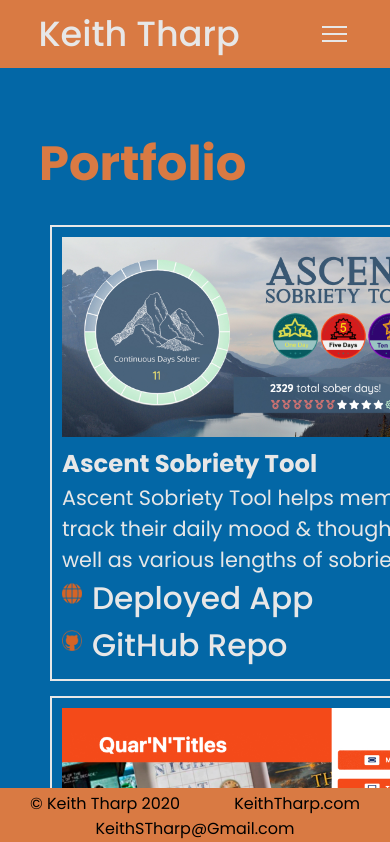
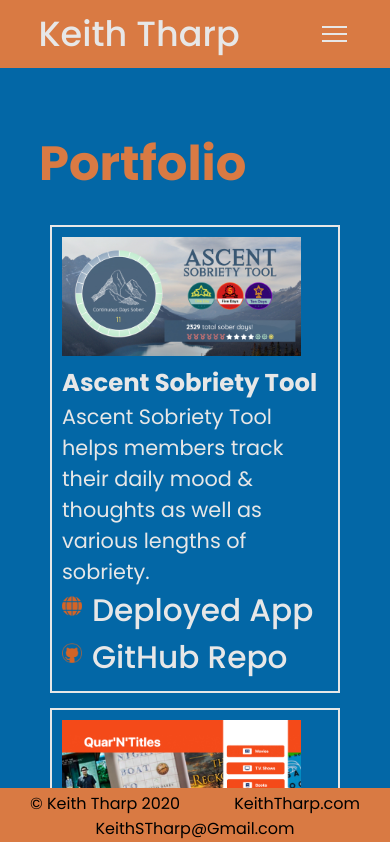
Before and after one commit to keiththarp/Portfolio-Reaction, a React (Create React App) app: page /Portfolio-Reaction/portfolio in a window 390 px wide. Shown: the top 842 px of the page. Built offline with nearby package versions, Linux system fonts and the light colour scheme.

Commit message:
all formatting and styling done

```diff
--- a/src/App.css
+++ b/src/App.css
@@ -166,13 +166,12 @@ img.contact-photo {
   width: 200px;
   border: solid 2px #e7e7e7;
   float: left;
-  margin: 3px 30px 10px 0px;
+  margin: 3px 30px 30px 0px;
   left: 50%;
 }
 
 /* Portfolio Styles */
 div.portfolio-container {
-  /* width: 85%; */
   display: flex;
   flex-wrap: wrap;
   justify-content: space-around;
@@ -274,6 +273,7 @@ section.footer-section {
   div.view-container {
     width: 90%;
     padding: 15px 15px;
+    justify-content: center;
   }
 
   section.view-section {
@@ -300,7 +300,34 @@ section.footer-section {
   div.byline {
     bottom: 20px;
   }
+
+  div.portfolio-container {
+    width: 100%;
+  }
+  /* Card Styles */
+  div.project-card {
+    width: 98%;
+    border: 2px solid #e7e7e7;
+    background-color: #0367A6;
+    padding: 10px;
+    margin: 0px 15px 15px 15px;
+  }
+  img.card-image {
+    width: 90%;
+  }
+  /* Contact Styles */
+  .contact-list a, span {
+    font-size: 1em;
+    font-weight: 400;
+  }
+
+  img.contact-icon {
+    width: 25px;
+    margin-right: 20px;
+  }
+
 }
+
 @media only screen and (max-width: 400px) {
   div.byline {
     bottom: 15px;
--- a/src/components/Nav.tsx
+++ b/src/components/Nav.tsx
@@ -5,7 +5,7 @@ const navBar = document.querySelector('.nav-bar');
 
 const burgerReveal = () => {
   navBar?.classList.toggle('mobile-menu-display');
-  console.log("wtf!?!!");
+  console.log("wtf!?!! Gah!! So effed up!!");
 
 };
 
```
